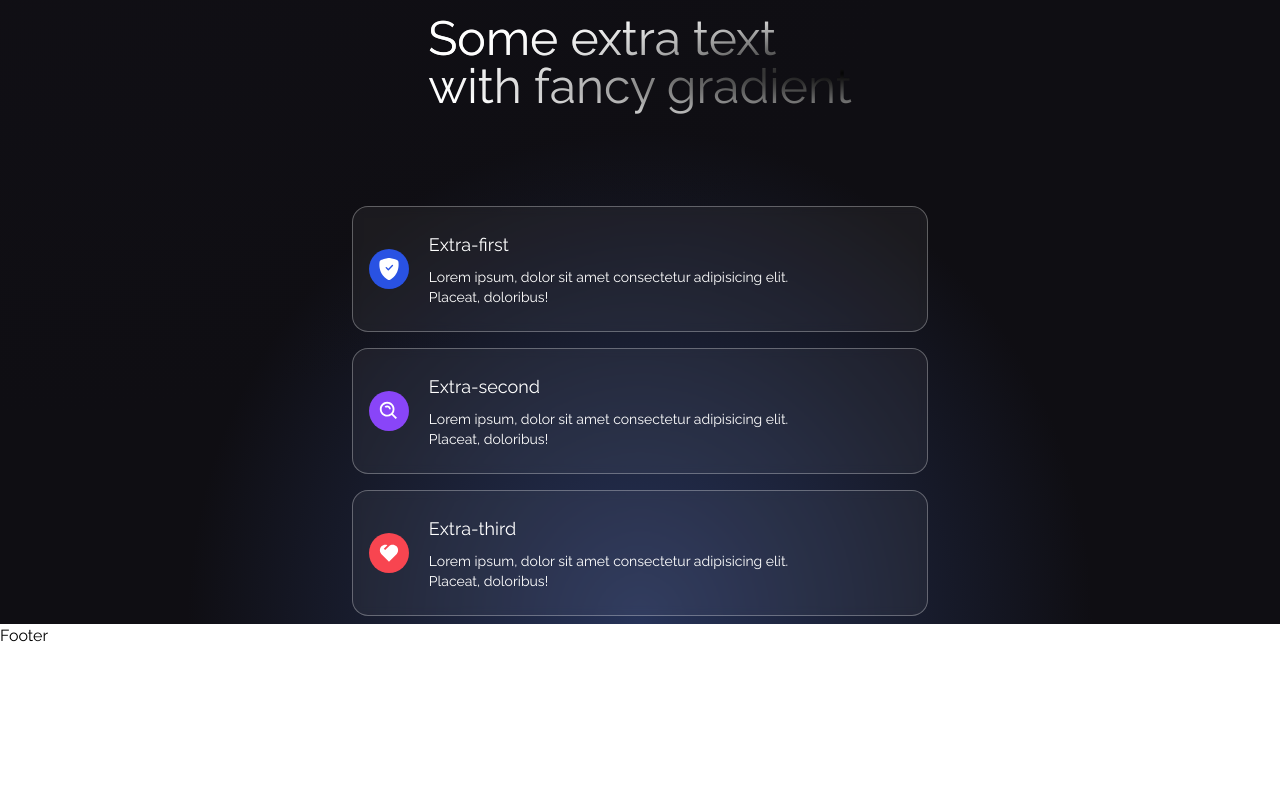
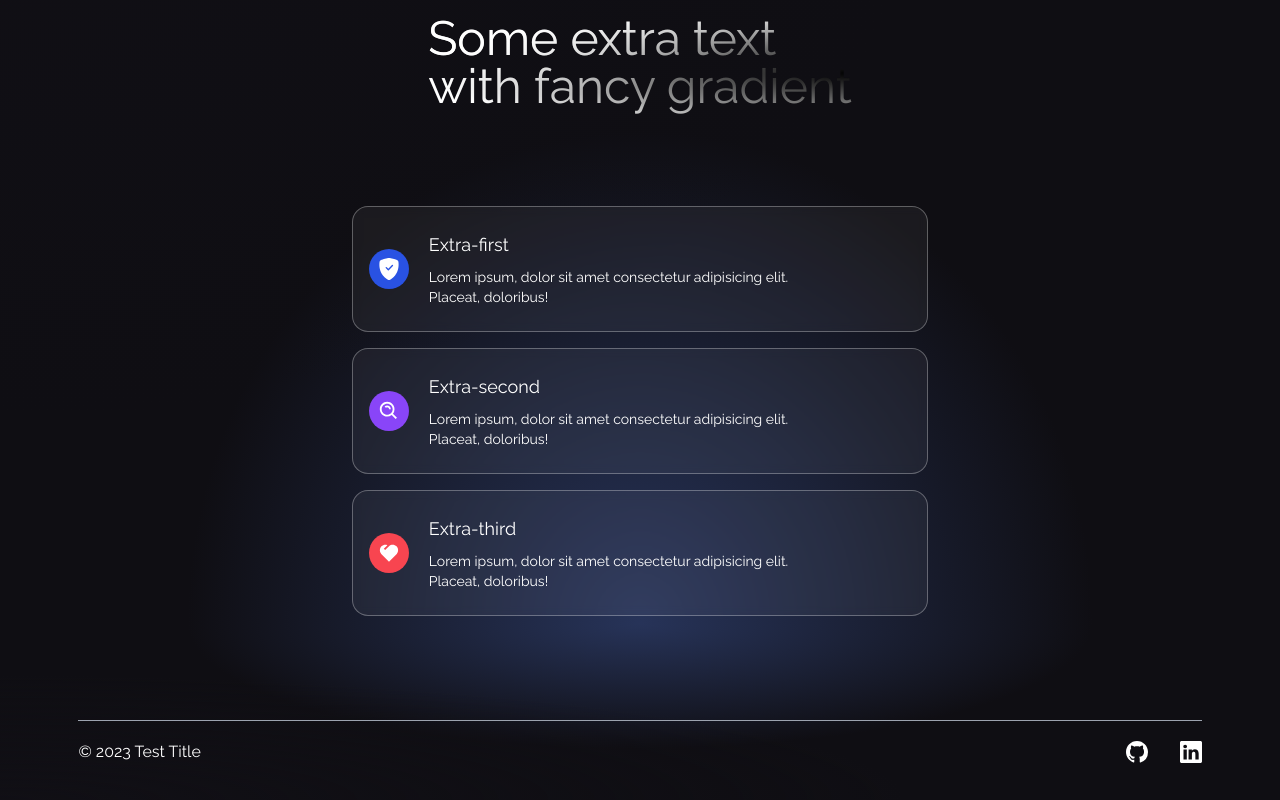
Before and after one commit to Anathretic/portfolio-website, a React (Vite) app: page / in a window 1280 px wide. Shown: the part 1743-2543 px from the top of the page. Before the commit the page ends 2391 px from the top, so only its background shows below. Built offline with nearby package versions, Linux system fonts and the light colour scheme.

Commit message:
created footer section

```diff
--- a/src/index.css
+++ b/src/index.css
@@ -66,3 +66,10 @@ nav {
 	-webkit-backdrop-filter: blur(5px);
 	border: 1px solid rgba(255, 255, 255, 0.3);
 }
+
+.gradient-bg-footer {
+	background-color: #0f0e13;
+	background-image:
+	  radial-gradient(at 0% 100%, hsla(253,16%,7%,1) 0, transparent 50%),
+	  radial-gradient(at 50% 0%, hsla(225,39%,25%,1) 0, transparent 50%);
+  }
--- a/src/sections/Footer.jsx
+++ b/src/sections/Footer.jsx
@@ -1,7 +1,25 @@
+import { BsGithub, BsLinkedin } from 'react-icons/bs'
+
 const Footer = () => {
-    return (
-        <h1>Footer</h1>
-    )
+
+    const currentYear = new Date().getFullYear()
+
+	return (
+		<div className='w-full flex md:justify-center justify-between items-center flex-col p-4 gradient-bg-footer text-white'>
+			<div className='sm:w-[90%] w-full h-[0.25px] bg-gray-400 mt-20' />
+			<div className='sm:w-[90%] w-full flex justify-between items-center my-5'>
+				<p className='text-sm text-center mf:text-base'>&copy; {currentYear} Test Title</p>
+				<div className='flex flex-end '>
+					<a className='cursor-pointer mr-8' href='https://github.com/' target='_blank' rel='noreferrer'>
+						<BsGithub fontSize={22} className='hover:text-red-800 transition duration-300' />
+					</a>
+					<a className='cursor-pointer' href='https://pl.linkedin.com/' target='_blank' rel='noreferrer'>
+						<BsLinkedin fontSize={22} className='hover:text-red-800 transition duration-300' />
+					</a>
+				</div>
+			</div>
+		</div>
+	)
 }
 
 export default Footer
```
